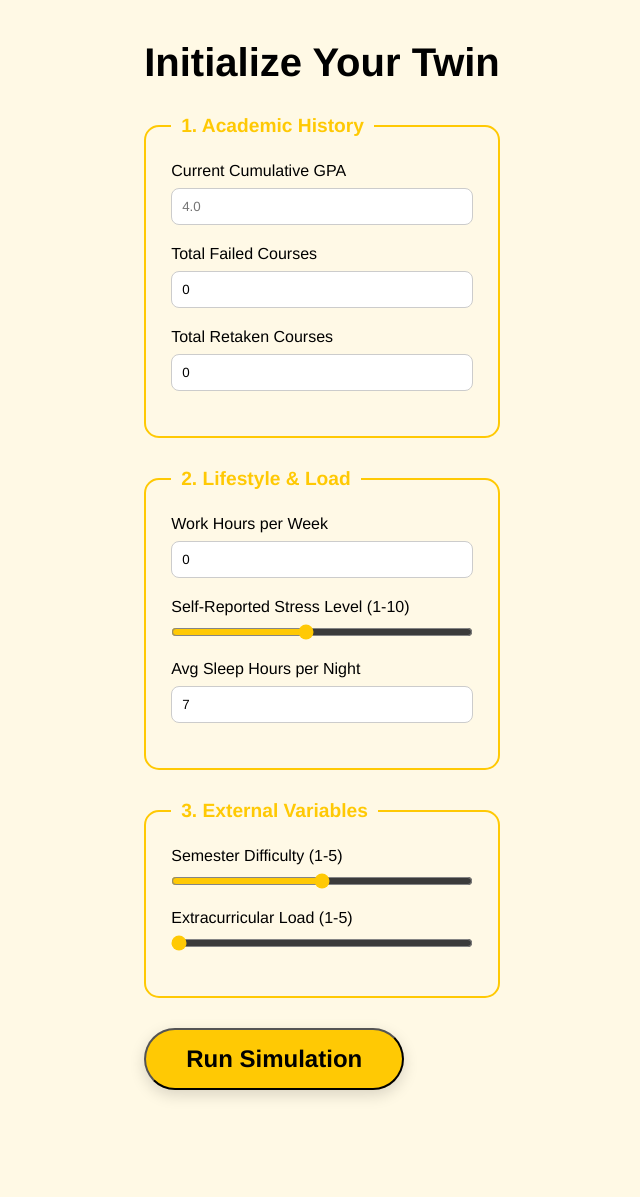
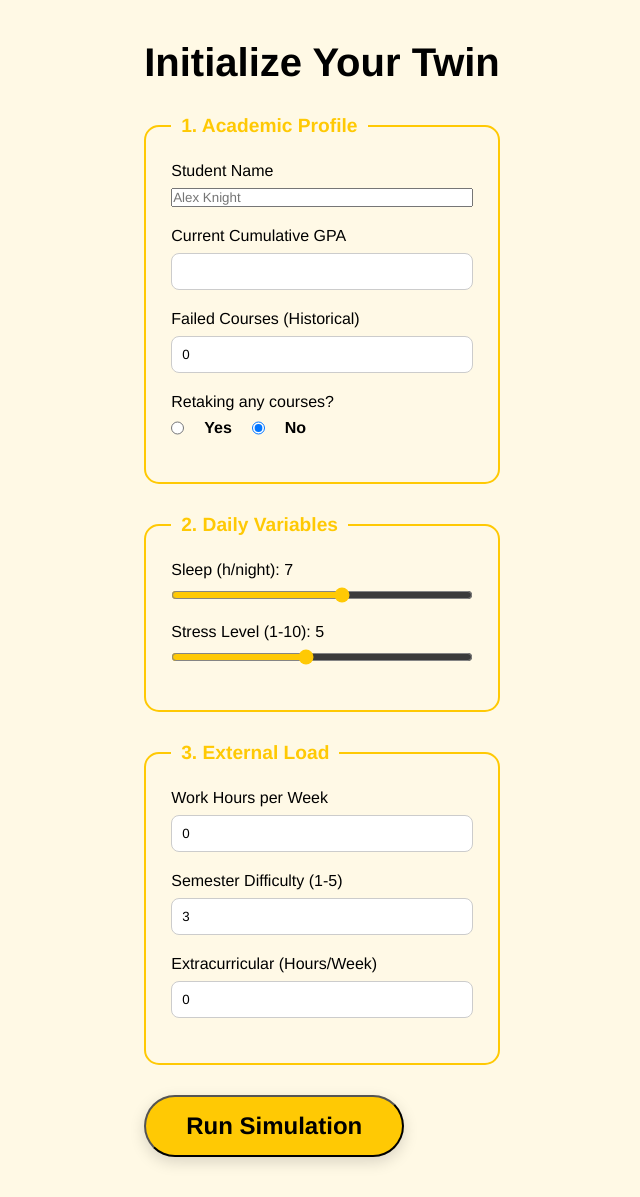
Before and after one commit to N-Saikrishna/DigiTwin, a Flask app: page /survey in a window 1280 px wide. Shown: the part 72-1269 px from the top of the page, without its empty margins (318-958 px from the left). Before the commit the page ends 1170 px from the top, so only its background shows below. Run offline with Flask 3, Linux system fonts and the light colour scheme.

Commit message:
Refactor survey form fields and labels

```diff
--- a/templates/survey.html
+++ b/templates/survey.html
@@ -2,59 +2,66 @@
 <html lang="en">
 <head>
     <meta charset="UTF-8">
+    <meta name="viewport" content="width=device-width, initial-scale=1.0">
     <title>ADT | Student Survey</title>
     <link rel="stylesheet" href="{{ url_for('static', filename='style.css') }}">
 </head>
 <body class="survey-page">
     <header class="top-nav">
-        <a href="{{ url_for('home') }}" class="pill-btn">← Back</a>
+        <a href="/" class="pill-btn">← Back</a>
     </header>
-
     <main class="survey-container">
-        <form action="{{ url_for('run_simulation') }}" method="POST">
+        <form action="/run-simulation" method="POST">
             <h1>Initialize Your Twin</h1>
 
             <fieldset>
-                <legend>1. Academic History</legend>
+                <legend>1. Academic Profile</legend>
+                <div class="form-group">
+                    <label>Student Name</label>
+                    <input type="text" name="student_name" placeholder="Alex Knight" required>
+                </div>
                 <div class="form-group">
                     <label>Current Cumulative GPA</label>
-                    <input type="number" step="0.01" min="0" max="4" name="gpa" placeholder="4.0" required>
+                    <input type="number" name="gpa" step="0.01" min="0" max="4" required>
                 </div>
                 <div class="form-group">
-                    <label>Total Failed Courses</label>
-                    <input type="number" name="failed" value="0">
+                    <label>Failed Courses (Historical)</label>
+                    <input type="number" name="failed" min="0" value="0">
                 </div>
                 <div class="form-group">
-                    <label>Total Retaken Courses</label>
-                    <input type="number" name="retake" value="0">
+                    <label>Retaking any courses?</label>
+                    <div class="toggle-group">
+                        <input type="radio" name="retake" value="1"> Yes
+                        <input type="radio" name="retake" value="0" checked> No
+                    </div>
                 </div>
             </fieldset>
 
             <fieldset>
-                <legend>2. Lifestyle & Load</legend>
+                <legend>2. Daily Variables</legend>
+                <div class="form-group">
+                    <label>Sleep (h/night): <span id="s-val">7</span></label>
+                    <input type="range" name="sleep" min="3" max="10" step="0.5" value="7" oninput="document.getElementById('s-val').innerText = this.value">
+                </div>
+                <div class="form-group">
+                    <label>Stress Level (1-10): <span id="st-val">5</span></label>
+                    <input type="range" name="stress" min="1" max="10" value="5" oninput="document.getElementById('st-val').innerText = this.value">
+                </div>
+            </fieldset>
+
+            <fieldset>
+                <legend>3. External Load</legend>
                 <div class="form-group">
                     <label>Work Hours per Week</label>
                     <input type="number" name="work_hours" value="0">
                 </div>
                 <div class="form-group">
-                    <label>Self-Reported Stress Level (1-10)</label>
-                    <input type="range" min="1" max="10" name="stress" value="5">
+                    <label>Semester Difficulty (1-5)</label>
+                    <input type="number" name="difficulty" min="1" max="5" value="3">
                 </div>
                 <div class="form-group">
-                    <label>Avg Sleep Hours per Night</label>
-                    <input type="number" step="0.5" name="sleep" value="7">
-                </div>
-            </fieldset>
-
-            <fieldset>
-                <legend>3. External Variables</legend>
-                <div class="form-group">
-                    <label>Semester Difficulty (1-5)</label>
-                    <input type="range" min="1" max="5" name="difficulty" value="3">
-                </div>
-                <div class="form-group">
-                    <label>Extracurricular Load (1-5)</label>
-                    <input type="range" min="1" max="5" name="extra" value="1">
+                    <label>Extracurricular (Hours/Week)</label>
+                    <input type="number" name="extra" value="0">
                 </div>
             </fieldset>
 
```
